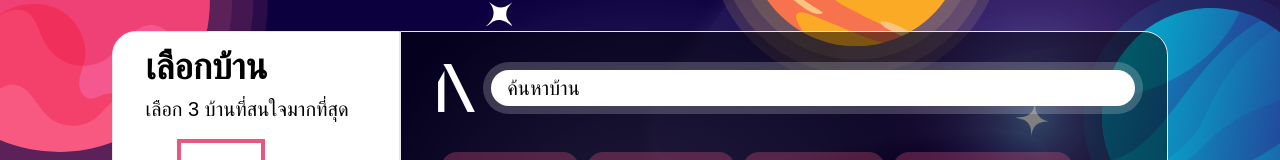
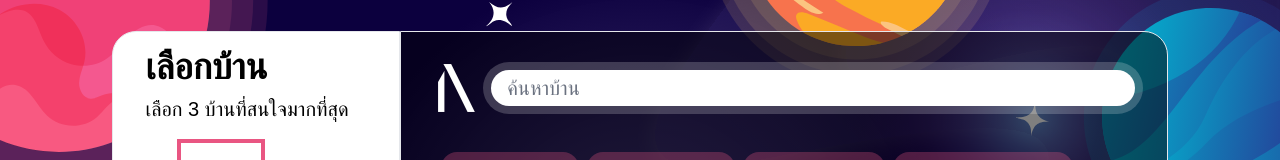
Before and after one commit to isd-sgcu/rpkm66-frontend, a Next.js app: page /baan-choosing in a window 1280 px wide. Shown: the part 157-317 px from the top of the page. Built offline with nearby package versions, Linux system fonts and the light colour scheme; no server answers; a web font is replaced by a local one.

Commit message:
fix: change placeholder color

```diff
--- a/src/pages/baan-choosing.tsx
+++ b/src/pages/baan-choosing.tsx
@@ -154,7 +154,7 @@ const BaanChoosing = () => {
                                 ) => {
                                     setInput(e.target.value);
                                 }}
-                                className="w-full rounded-3xl bg-white px-4 py-1 text-sm placeholder-black ring-8 ring-white/20 lg:text-xl"
+                                className="w-full rounded-3xl bg-white px-4 py-1 text-sm placeholder-gray-500 ring-8 ring-white/20 lg:text-xl"
                             />
                         </form>
                     </div>
```
